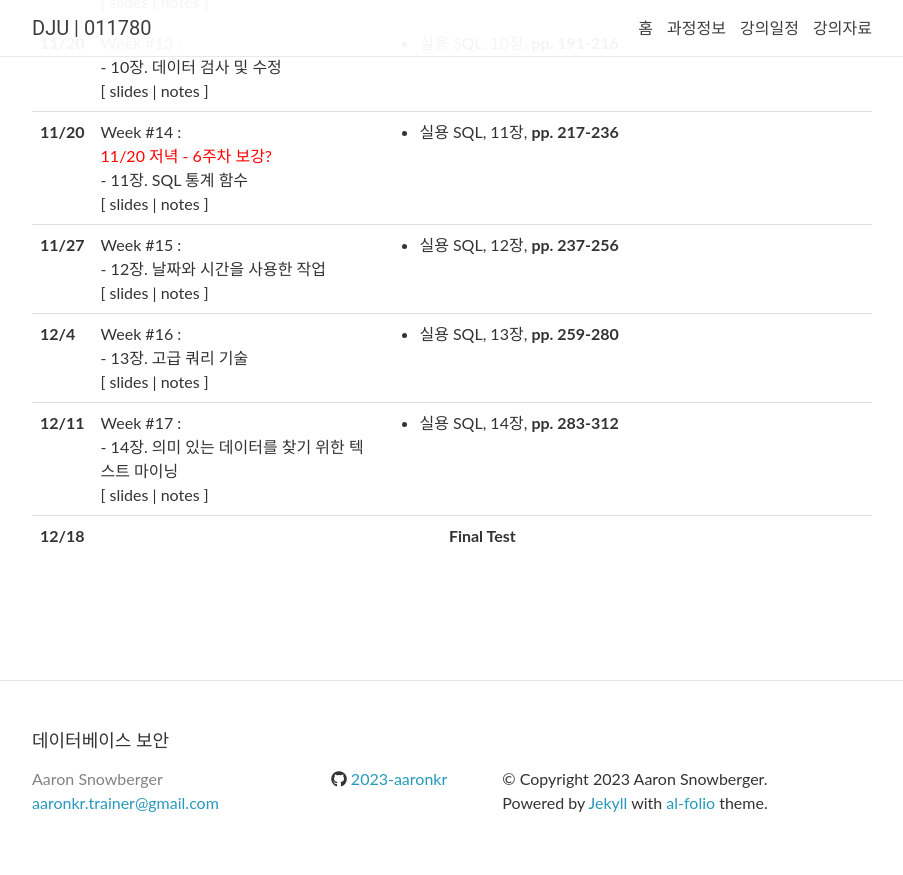
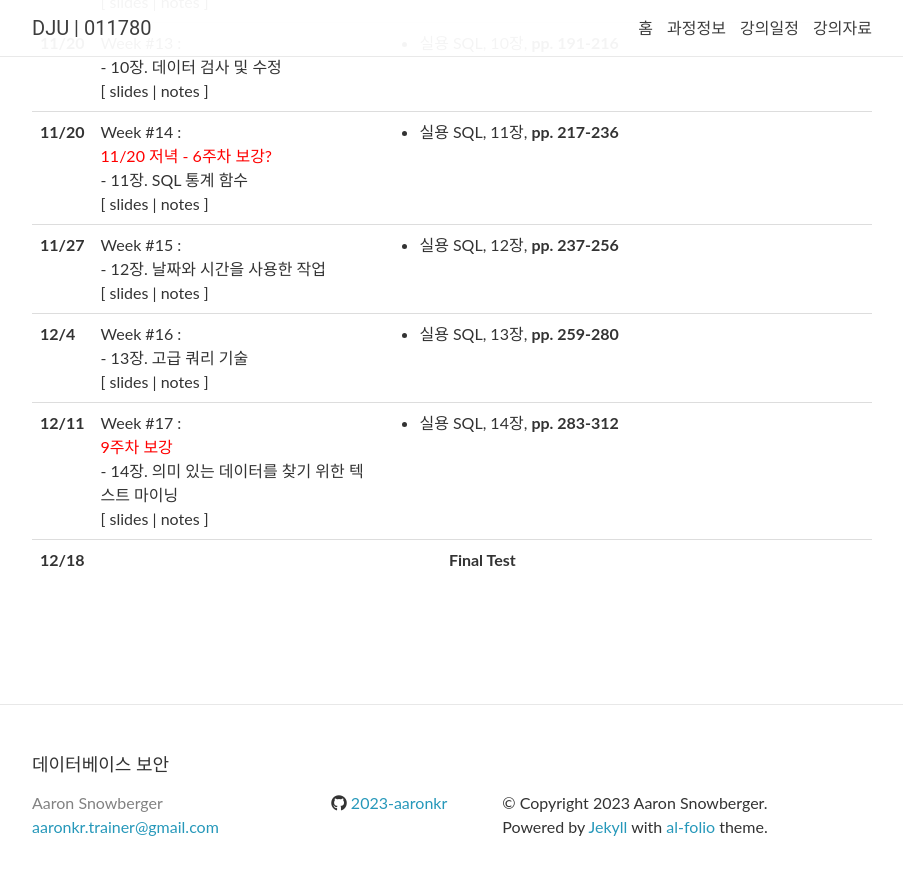
Before and after one commit to 2023-aaronkr/dju-sql, a Jekyll site: the page built from _pages/lectures.md, in a window 1280 px wide and 900 px high, scrolled down 1523 px. Shown: the top 875 px of the window, without its empty margins (188-1091 px from the left). Built offline with Jekyll 4.4.1, drawn with Linux system fonts in a browser that asks for light colours; nearby versions of some CDN libraries; comment, search, counter and statistics services are not loaded.

Commit message:
Update lectures

```diff
--- a/_data/lectures.yml
+++ b/_data/lectures.yml
@@ -144,9 +144,9 @@
   logistics:
 
 - date: 12/11
-  week: >
-    <span style="color: red">15 (보강)</span>
+  week: 15 (보강)
   title: >
+    <span style="color: red">9주차 보강</span><br>
     - 14장. 의미 있는 데이터를 찾기 위한 텍스트 마이닝
   slides:
   readings: >
```
